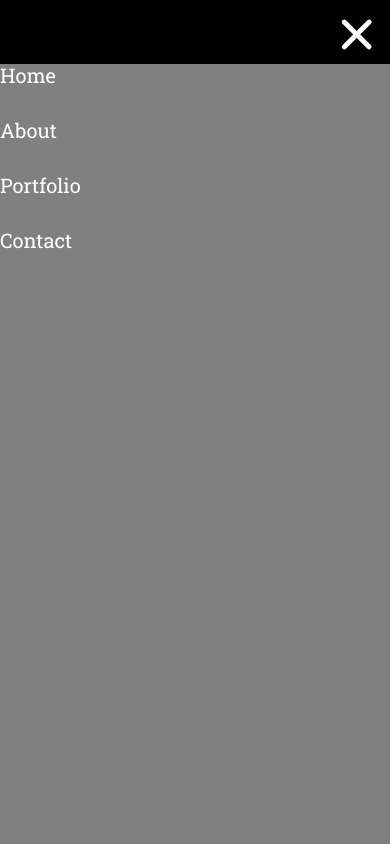
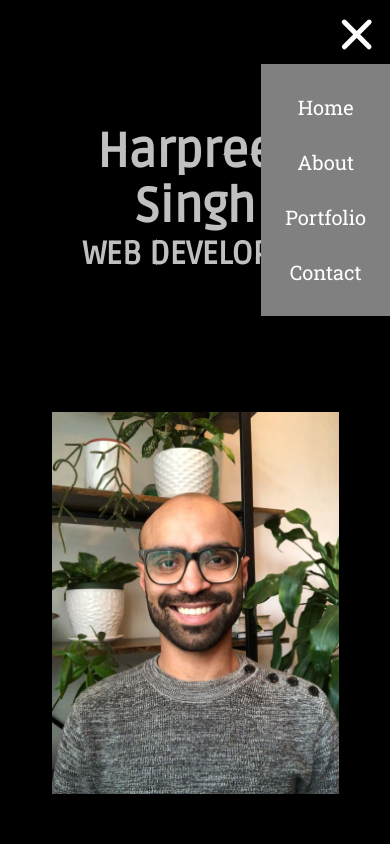
Before and after one commit to harpsaini/portfolio, a plain HTML site: page index.html in a window 390 px wide. Both pictures are taken after a click on the element 356 px from the left and 34 px from the top of the page. Shown: the top 844 px of the page. Drawn offline with Linux system fonts and the light colour scheme.

Commit message:
minor fixes

```diff
--- a/index.css
+++ b/index.css
@@ -406,13 +406,16 @@ footer nav ul{
     flex-direction: column;
     position: absolute;
     top: 4rem;
-    z-index: 1;
-    min-height: 100vh;
-    width: 100%;
+    right: 0;
+    /* z-index: 1; */
+    /* min-height: 100vh; */
+    width: 33%;
     background-color: grey;
     gap: 2rem;
     visibility: hidden;
     color: white;
+    align-items: center;
+    padding: 2rem;
   }
 
   .menuBtnBurger{
--- a/index.html
+++ b/index.html
@@ -59,7 +59,7 @@
       <ul class="listOfProjects">
         <li>
           <img src="./assets/trivia.png" alt="trivia game selection page">
-          <p> 01. Quranteen Persuit Trivia</p>
+          <p> 01. Quranteen Pursuit Trivia</p>
           <ul class="technologyUsed">
             <li>React</li>
             <li>Firebase</li>
```
Also changed, not shown: index.js (line endings or trailing spaces).
